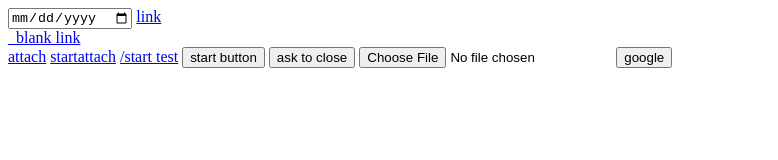
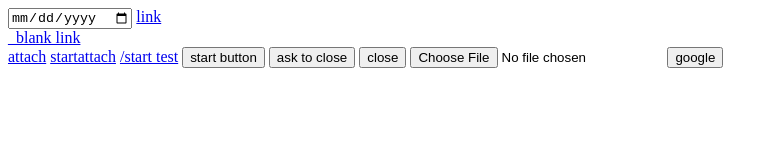
Before and after one commit to dkaraush/tgwebviewtest, a plain HTML site: page index.html in a window 1280 px wide. Shown: the whole page, without its empty margins (0-778 px from the left). Drawn offline with Linux system fonts and the light colour scheme.

Commit message:
Update index.html

```diff
--- a/index.html
+++ b/index.html
@@ -30,6 +30,7 @@ window.onerror = (a, b, c, d, e) => {
     <script src="https://telegram.org/js/telegram-web-app.js"></script>
     <button onclick="window.Telegram.WebApp.openTelegramLink('https://t.me/fStikBot?start=removebg')">start button</button>
 <button onclick="Telegram.WebApp.enableClosingConfirmation()">ask to close</button>
+    <button onclick="Telegram.WebApp.close()">close</button>
     <input type="file" />
     <button onclick="window.Telegram.WebApp.openLink('https://google.com/', { try_instant_view: false })">google</button>
   </body>
```
